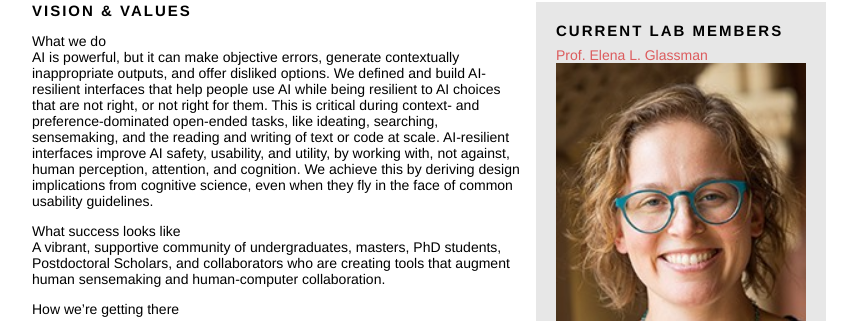
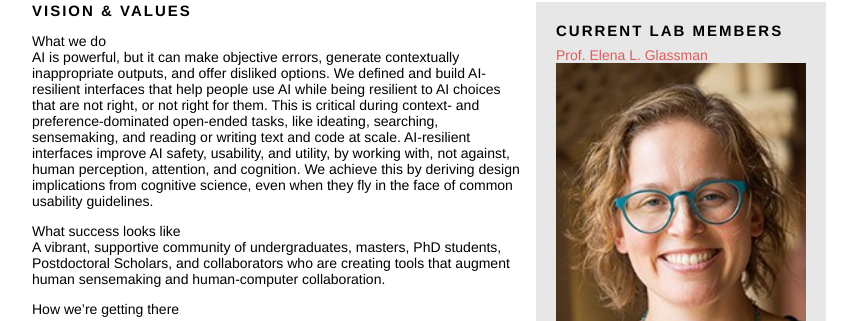
Before and after one commit to eglassman/eglassman.github.io, a Jekyll site: the page built from index.html, in a window 1280 px wide and 900 px high. Shown: the part 245-566 px from the top of the window, without its empty margins (211-1068 px from the left). Built offline with Jekyll 4.4.1, drawn with Linux system fonts in a browser that asks for light colours.

Commit message:
alt wording in lab pitch

```diff
--- a/index.html
+++ b/index.html
@@ -46,7 +46,7 @@ layout: default
 
     <p>
     <span class="slightlybold">What we do</span><br>
-    AI is powerful, but it can make objective errors, generate contextually inappropriate outputs, and offer disliked options. We defined and build AI-resilient interfaces that help people use AI while being resilient to AI choices that are not right, or not right for them. This is critical during context- and preference-dominated open-ended tasks, like ideating, searching, sensemaking, and the reading and writing of text or code at scale. AI-resilient interfaces improve AI safety, usability, and utility, by working with, not against, human perception, attention, and cognition. We achieve this by deriving design implications from cognitive science, even when they fly in the face of common usability guidelines.
+    AI is powerful, but it can make objective errors, generate contextually inappropriate outputs, and offer disliked options. We defined and build AI-resilient interfaces that help people use AI while being resilient to AI choices that are not right, or not right for them. This is critical during context- and preference-dominated open-ended tasks, like ideating, searching, sensemaking, and reading or writing text and code at scale. AI-resilient interfaces improve AI safety, usability, and utility, by working with, not against, human perception, attention, and cognition. We achieve this by deriving design implications from cognitive science, even when they fly in the face of common usability guidelines.
 
     <p>
     <span class="slightlybold">What success looks like</span><br>
```
